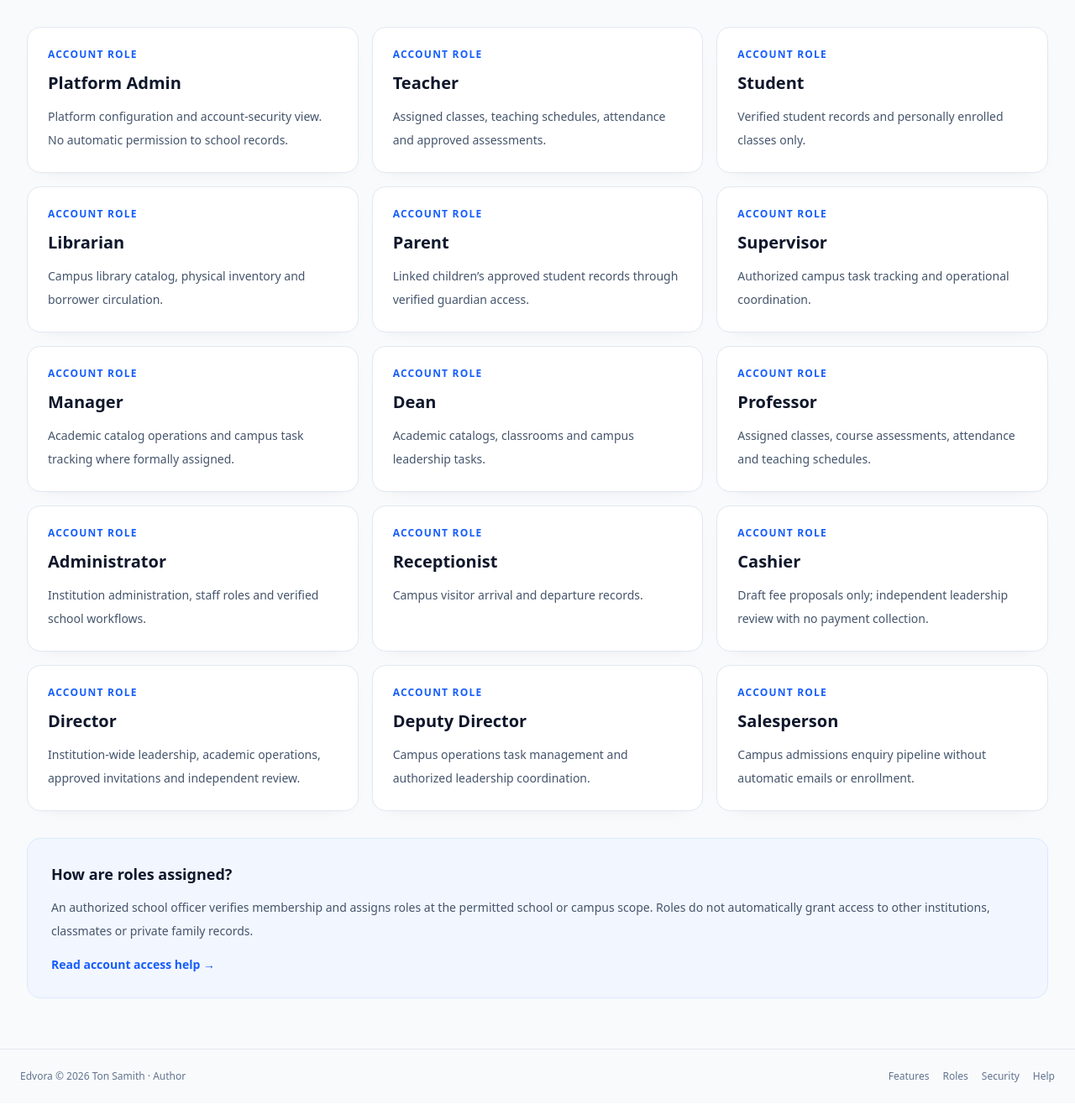
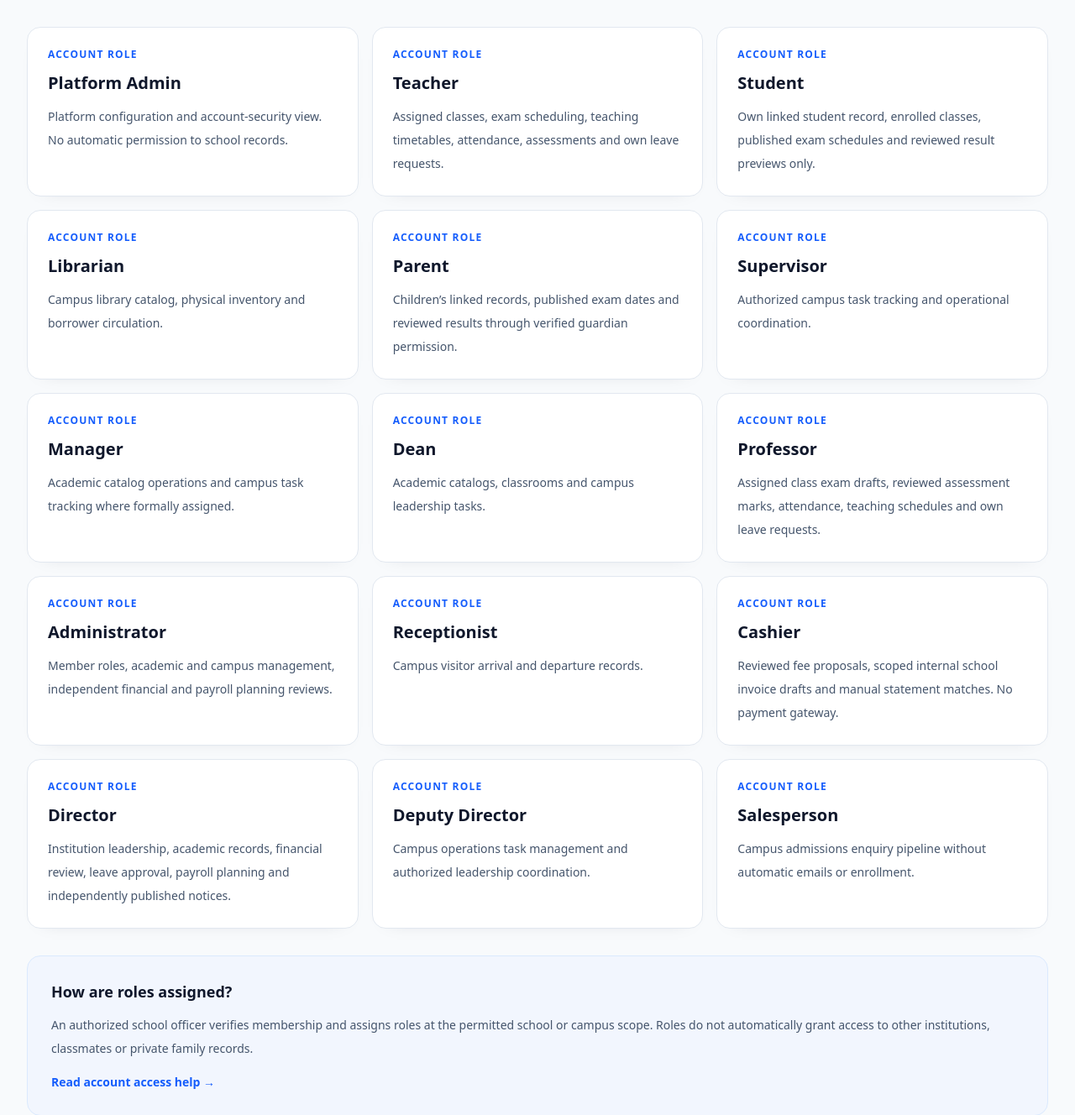
Before and after one commit to dombong2026/Edvora, a Laravel app: page /roles in a window 1280 px wide. Shown: the part 305-1633 px from the top of the page at 84% size. Before the commit the page ends 1594 px from the top, so only its background shows below. Run offline with Laravel 12, Linux system fonts and the light colour scheme; style sheets or scripts are compiled from the project's sources.

Commit message:
docs(ui): reconcile real ERP features with accurate scope and independent release gates

```diff
--- a/resources/views/dashboard/institution.blade.php
+++ b/resources/views/dashboard/institution.blade.php
@@ -160,10 +160,10 @@
             $roleGuidance = [
                 'administrator' => 'Oversee academic catalogs, student registry verification and classes within your institution.',
                 'director' => 'Review school academic operations, account invitations and student access with MFA.',
-                'subdirector' => 'Coordinate your assigned school leadership responsibilities while awaiting independently approved administrative modules.',
+                'subdirector' => 'Coordinate your assigned campus operational tasks and staff leave requests.',
                 'manager' => 'Manage authorized class setup, academic years and verified student records.',
                 'dean' => 'Coordinate academic years, subjects, classes and controlled school record workflows.',
-                'supervisor' => 'Review your assigned campus access and verified account security.',
+                'supervisor' => 'Manage assigned campus tasks, view school notices and submit own leave requests.',
                 'teacher' => 'Access only classes assigned to you, attendance, assessments and teaching schedules.',
                 'professor' => 'Work with your assigned classes, assessments, attendance and approved schedules.',
                 'student' => 'View your verified student record and your enrolled classes and published academic work.',
--- a/resources/views/dashboard/platform.blade.php
+++ b/resources/views/dashboard/platform.blade.php
@@ -40,7 +40,7 @@
             <div class="flex justify-between gap-4 py-3"><dt class="text-slate-500 dark:text-slate-400">Public registration</dt><dd class="font-semibold">{{ config('edvora.self_registration') ? 'Enabled' : 'Invitation only' }}</dd></div>
             <div class="flex justify-between gap-4 py-3"><dt class="text-slate-500 dark:text-slate-400">Institution access</dt><dd class="font-semibold">Explicit membership</dd></div>
         </dl>
-        <p class="mt-5 text-xs leading-6 text-slate-500 dark:text-slate-400">Enrollment, financial administration, and global institution-management actions are not enabled in this release. No simulated controls are shown.</p>
+        <p class="mt-5 text-xs leading-6 text-slate-500 dark:text-slate-400">Institution enrollment and financial modules are accessible only through separately verified school membership. The platform admin designation does not bypass tenant permissions; bank transfers, live payment processing and unrestricted global school controls remain disabled.</p>
     </section>
 </div>
 @endsection
--- a/resources/views/public/roles.blade.php
+++ b/resources/views/public/roles.blade.php
@@ -9,18 +9,18 @@
 @php
     $roleDetails = [
         'admin' => 'Platform configuration and account-security view. No automatic permission to school records.',
-        'director' => 'Institution-wide leadership, academic operations, approved invitations and independent review.',
-        'administrator' => 'Institution administration, staff roles and verified school workflows.',
+        'director' => 'Institution leadership, academic records, financial review, leave approval, payroll planning and independently published notices.',
+        'administrator' => 'Member roles, academic and campus management, independent financial and payroll planning reviews.',
         'subdirector' => 'Campus operations task management and authorized leadership coordination.',
         'manager' => 'Academic catalog operations and campus task tracking where formally assigned.',
         'dean' => 'Academic catalogs, classrooms and campus leadership tasks.',
         'supervisor' => 'Authorized campus task tracking and operational coordination.',
-        'teacher' => 'Assigned classes, teaching schedules, attendance and approved assessments.',
-        'professor' => 'Assigned classes, course assessments, attendance and teaching schedules.',
-        'student' => 'Verified student records and personally enrolled classes only.',
-        'parent' => 'Linked children’s approved student records through verified guardian access.',
+        'teacher' => 'Assigned classes, exam scheduling, teaching timetables, attendance, assessments and own leave requests.',
+        'professor' => 'Assigned class exam drafts, reviewed assessment marks, attendance, teaching schedules and own leave requests.',
+        'student' => 'Own linked student record, enrolled classes, published exam schedules and reviewed result previews only.',
+        'parent' => 'Children’s linked records, published exam dates and reviewed results through verified guardian permission.',
         'librarian' => 'Campus library catalog, physical inventory and borrower circulation.',
-        'cashier' => 'Draft fee proposals only; independent leadership review with no payment collection.',
+        'cashier' => 'Reviewed fee proposals, scoped internal school invoice drafts and manual statement matches. No payment gateway.',
         'receptionist' => 'Campus visitor arrival and departure records.',
         'salesperson' => 'Campus admissions enquiry pipeline without automatic emails or enrollment.',
     ];
```
Also changed, not shown: docs/architecture/ERP_EXPANSION_2026_11_14.md (added, +41 -0 lines), resources/views/public/features.blade.php (+7 -3 lines).
